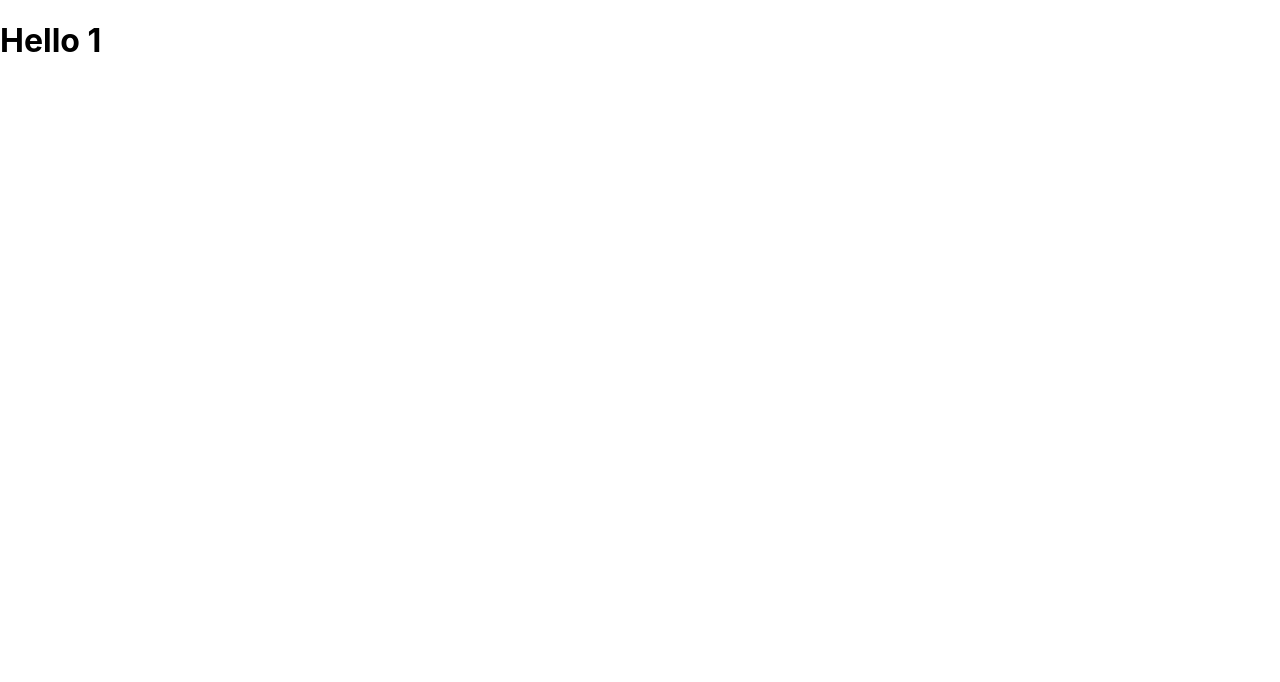
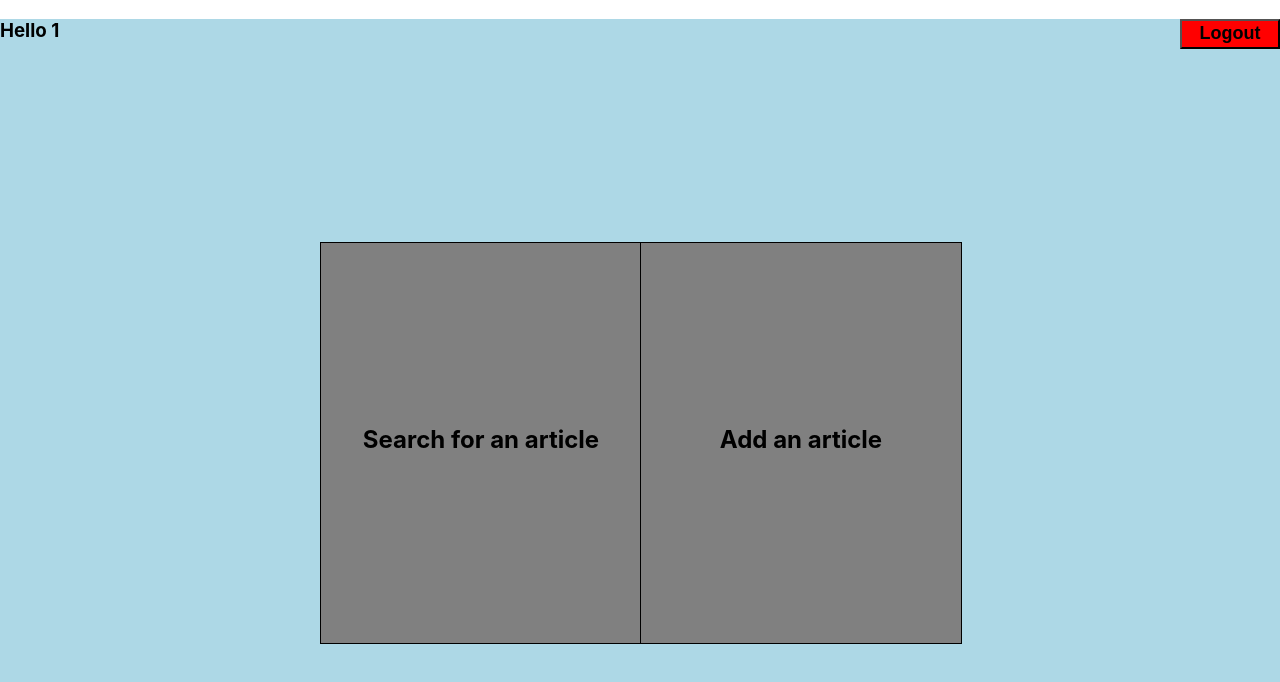
Before and after one commit to sachvarghese/ReactMini, a React (Create React App) app in the folder my-app/: page /ArticleView/1 in a window 1280 px wide. Shown: the top 682 px of the page. Built offline with nearby package versions, Linux system fonts and the light colour scheme.

Commit message:
16/06: Login and home page outline done
Signed-off-by: Antony S Varghese <A-8811@ibsplc.com>

```diff
--- a/my-app/src/App.js
+++ b/my-app/src/App.js
@@ -74,7 +74,7 @@ class App extends Component {
       */
      <Router>
        <Route exact path="/" render={props=>(<React.Fragment>
-        <LoginPage users={this.state.users}/>
+        <LoginPage users={this.state.users} />
        </React.Fragment> )}/>
 
         <Route path="/ArticleView/:id" render={props=>(<React.Fragment>
--- a/my-app/src/components/ArticleView.js
+++ b/my-app/src/components/ArticleView.js
@@ -6,14 +6,66 @@ class ArticleView extends Component {
         console.log(this.props);
     }
 
+    clickSelect = () => {
+        console.log("Left");
+    }
+
+    clickAdd = () => {
+        console.log("Right");
+    }
+
+    onLogout = (e) => {
+        e.preventDefault();
+        this.props.history.push('/');
+    }
     render() {
         this.logProps();
         return (
-            <div>
-                <h1>Hello {this.props.match.params.id}</h1>
+            <div style={{width:window.innerWidth,height:window.innerHeight,backgroundColor:'lightblue'}}>
+                <button style={buttonStyle} onClick={this.onLogout}>Logout</button>
+                <h3>Hello {this.props.match.params.id}</h3>
+                <div style={boxLeft} onClick={this.clickSelect}>
+                    <h2 style={{textAlign:'center',marginTop:boxLeft.height/2.2}}>Search for an article</h2>
+                </div>
+
+                <div style={boxRight} onClick={this.clickAdd}>
+                    <h2 style={{textAlign:'center', marginTop:boxLeft.height/2.2}}>Add an article</h2>
+                </div>
             </div>
         );
     }
 }
 
+const boxLeft = {
+    marginLeft:window.innerWidth/4,
+    marginTop:window.innerHeight/4,
+    width:window.innerWidth/4,
+    height:window.innerHeight/2,
+     border: '1px solid black',
+     backgroundColor: 'grey',
+     cursor:'pointer'
+    }
+
+const boxRight = {
+    marginLeft:window.innerWidth/2,
+    marginTop:-window.innerHeight/2 - 2,
+    width:window.innerWidth/4,
+    height:window.innerHeight/2,
+     border: '1px solid black',
+     backgroundColor: 'grey',
+     cursor:'pointer'
+    }
+
+    const buttonStyle = {
+        cursor: 'pointer',
+        textAlign: 'center',
+        fontWeight: 'bold',
+        fontSize: 18,
+        backgroundColor: 'red',
+        width: 100,
+        height:30,
+        radius:5,
+        float: 'right'
+    }
+
 export default ArticleView;
--- a/my-app/src/components/LoginPage.js
+++ b/my-app/src/components/LoginPage.js
@@ -5,7 +5,8 @@ class LoginPage extends Component {
 
     state={
         id:'',
-        pass:''
+        pass:'',
+        showError:false
     }
 
     onChange = (e) => {
@@ -27,7 +28,16 @@ class LoginPage extends Component {
     onSubmit = (e) => {
         e.preventDefault();
         if(this.validateCredentials()) {
-        this.props.history.push('/ArticleView/'+ this.state.id);
+            this.state.showError = false;
+            this.props.history.push('/ArticleView/'+ this.state.id);
+        }
+        else {
+            this.setState({
+                id:this.state.id,
+                pass:this.state.pass,
+                showError:true
+            });
+            console.log(this.state.showError);
         }
 
 
@@ -35,14 +45,16 @@ class LoginPage extends Component {
 
     render() {
         return (
+            <div style={{width:window.innerWidth,height:window.innerHeight,backgroundColor:'lightblue'}}>
             <form style={{marginLeft: (window.innerWidth/2)-centerBoxId.width/2}}>
              <input type="text" name="id" style={centerBoxId} placeholder="ID" value={this.state.id} onChange={this.onChange}/>
              <br/>
              <input type="password" name="pass" style={centerBoxPass} placeholder="Password" onChange={this.onChange}/>
              <br/>
              <button type="Submit" style={submitStyle} onClick={this.onSubmit}>Submit</button>
-
+            <h3 style={this.state.showError? showErrorMessage:errorMessage}>Incorrect credentials</h3>
             </form>
+            </div>
         );
     }
 }
@@ -79,4 +91,16 @@ const submitStyle = {
     marginLeft: centerBoxPass.width/2.5,
     marginTop: centerBoxPass.height
 }
+
+var errorMessage = {
+    color:'red',
+     marginLeft:window.innerWidth/10.5,
+     visibility:'hidden'
+}
+
+var showErrorMessage = {
+    color:'red',
+     marginLeft:window.innerWidth/10.5,
+     visibility:'visible'
+}
 export default withRouter(LoginPage);
```
